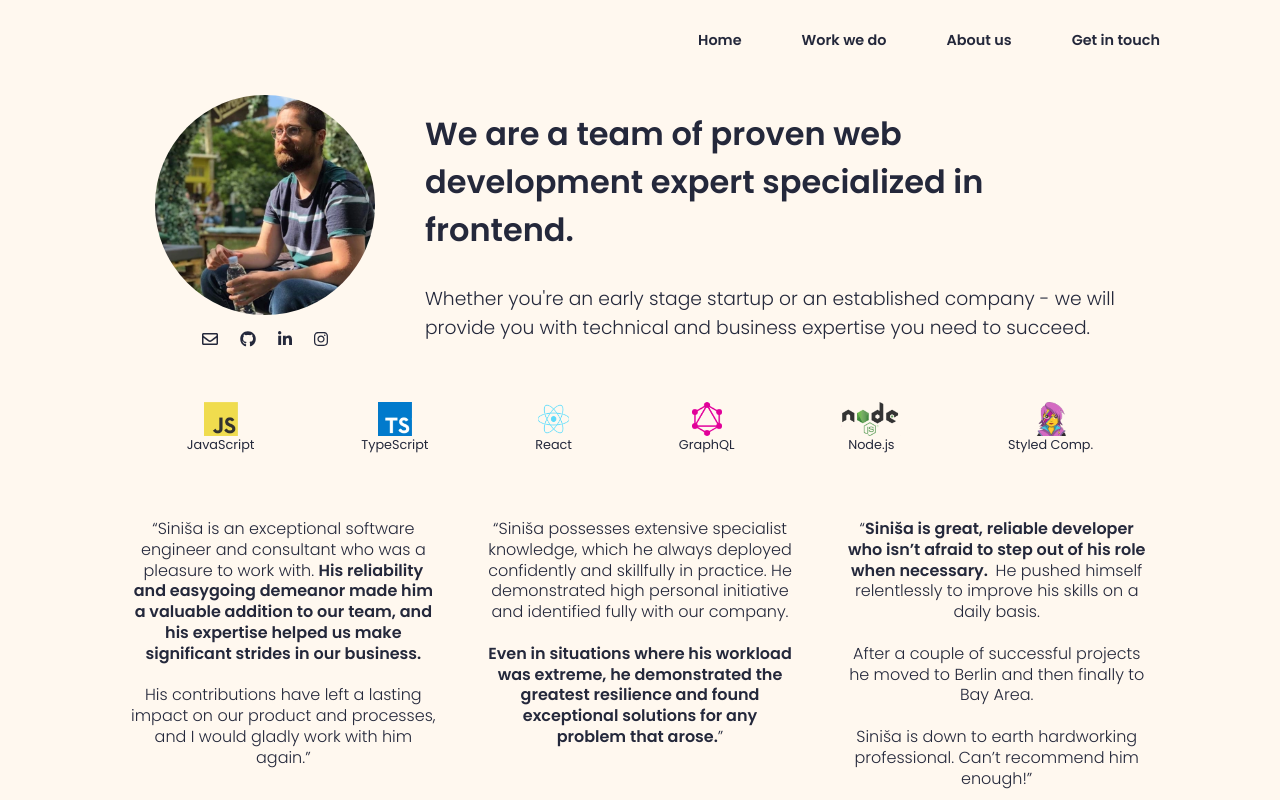
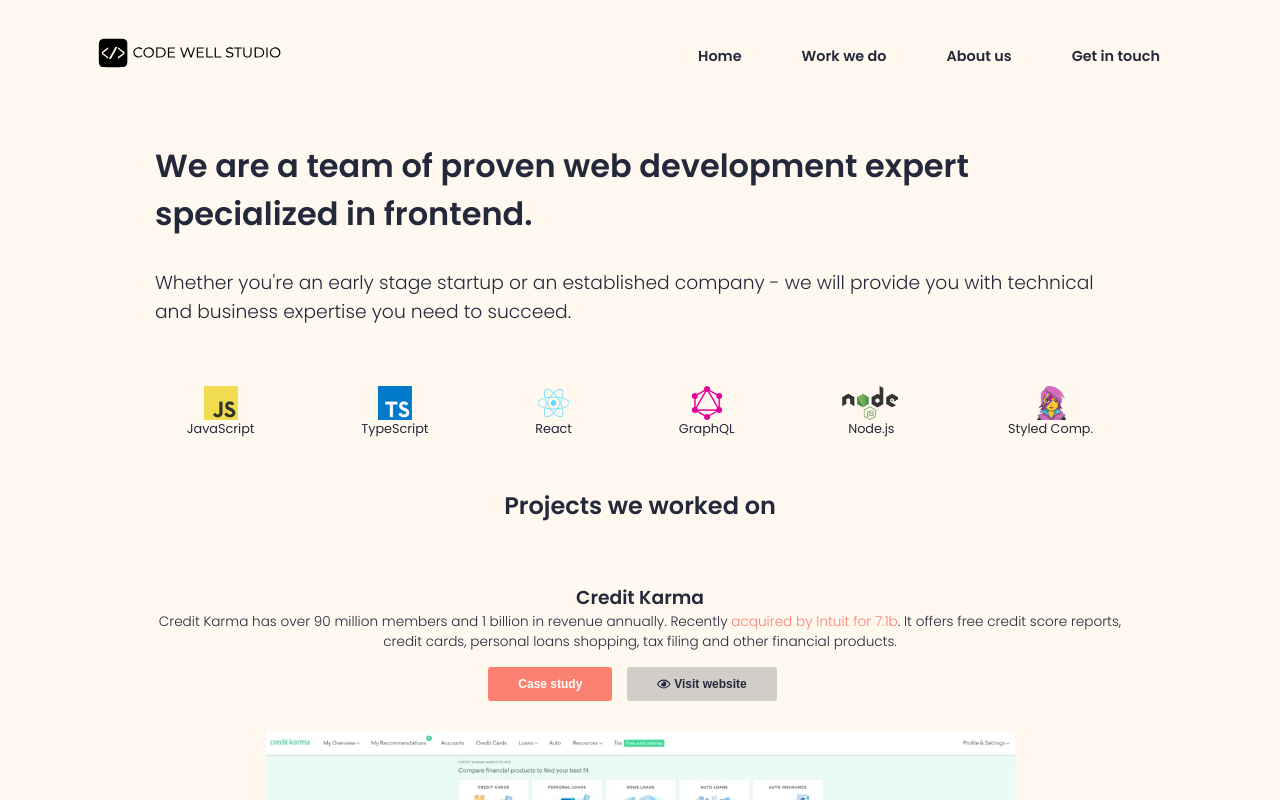
Before and after one commit to codewellstudio/web, a React (Create React App) app: page / in a window 1280 px wide. Built offline with nearby package versions, Linux system fonts and the light colour scheme.

Commit message:
Main page update

```diff
--- a/public/index.html
+++ b/public/index.html
@@ -9,27 +9,19 @@
     <meta name="theme-color" content="#000000" />
     <meta
       name="description"
-      content="Sinisa Mikulic is a proven web applications developer with over 8 years of experience. He helps early stage startups and established companies deliver their products so they can gain interest from investors, bring value to their users and meet their business goals."
+      content="Code Well Studio is a proven web development studio. We help early stage startups and established companies deliver their products so they can gain interest from investors, bring value to their users and meet their business goals."
     />
     <link rel="apple-touch-icon" href="%PUBLIC_URL%/favicon.ico" />
     <link href="https://fonts.googleapis.com/css?family=Poppins:300,400,500,600&display=swap" rel="stylesheet">
     <!-- Global site tag (gtag.js) - Google Analytics -->
-    <!-- <script async src="https://www.googletagmanager.com/gtag/js?id=UA-159774674-1"></script>
-    <script>
-      window.dataLayer = window.dataLayer || [];
-      function gtag(){dataLayer.push(arguments);}
-      gtag('js', new Date());
+    <!-- <script async src="https://www.googletagmanager.com/gtag/js?id=G-R6MY02VN9M"></script> -->
+    <!-- Google tag (gtag.js) -->
+<script>
+  // window.dataLayer = window.dataLayer || [];
+  // function gtag(){dataLayer.push(arguments);}
+  // gtag('js', new Date());
 
-      gtag('config', 'UA-159774674-1');
-    </script> -->
-    <!-- Google tag (gtag.js) -->
-<script async src="https://www.googletagmanager.com/gtag/js?id=G-R6MY02VN9M"></script>
-<script>
-  window.dataLayer = window.dataLayer || [];
-  function gtag(){dataLayer.push(arguments);}
-  gtag('js', new Date());
-
-  gtag('config', 'G-R6MY02VN9M');
+  // gtag('config', 'G-R6MY02VN9M');
 </script>
 
     <!--
@@ -41,7 +33,7 @@
       work correctly both with client-side routing and a non-root public URL.
       Learn how to configure a non-root public URL by running `npm run build`.
     -->
-    <title>Sinisa Mikulic - Web development expert</title>
+    <title>Code Well Studio - Web development experts</title>
   </head>
   <body>
     <noscript>You need to enable JavaScript to run this app.</noscript>
--- a/src/App.js
+++ b/src/App.js
@@ -7,8 +7,8 @@
 import Navigation from './components/navigation/navigation'
 import Footer from './components/footer/footer'
 import SectionIntro from './sections/section-intro/section-intro'
-import SectionTestimonials from './sections/section-testimonials/section-testimonials'
-import SectionShowcase from './sections/section-showcase/section-showcase'
+// import SectionTestimonials from './sections/section-testimonials/section-testimonials'
+// import SectionShowcase from './sections/section-showcase/section-showcase'
 import SectionHowIWork from './sections/section-how-i-work/section-how-i-work'
 import SectionContact from './sections/section-contact/section-contact'
 import SectionWork from './sections/section-work/section-work'
@@ -30,9 +30,9 @@
         <Switch>
           <Route exact path="/">
             <SectionIntro />
-            <SectionTestimonials />
+            {/* <SectionTestimonials /> */}
             <SectionWork />
-            <SectionShowcase />
+            {/* <SectionShowcase /> */}
             <SectionHowIWork />
             <SectionContact />
           </Route>
--- a/src/components/footer/footer.js
+++ b/src/components/footer/footer.js
@@ -1,12 +1,12 @@
 import React from 'react'
-import SocialLinks from '../social-links/social-links'
+// import SocialLinks from '../social-links/social-links'
 import './footer.css'
 
 function Footer() {
   return (
     <footer>
-      <SocialLinks />
-      <p>© Sinisa Mikulic. All Rights Reserved.</p>
+      {/* <SocialLinks /> */}
+      <p>© Code Well Studio. All Rights Reserved.</p>
     </footer>
   );
 }
--- a/src/components/navigation/navigation.css
+++ b/src/components/navigation/navigation.css
@@ -1,3 +1,11 @@
+.navigation {
+  display: flex;
+  justify-content: space-between;
+  align-items: center;
+}
+.navigation .company-logo img {
+  width: 200px;
+}
 .navigation .items {
   display: flex;
   justify-content: flex-end;
@@ -9,7 +17,7 @@
 }
 .navigation a {
   text-decoration: none;
-  color: #24283B;
+  color: #24283b;
   padding-bottom: 2px;
   border-bottom: 2px solid transparent;
 }
@@ -17,7 +25,11 @@
   padding-bottom: 2px;
   border-bottom: 2px solid rgba(30, 34, 51, 0.2);
 }
-@media(max-width: 936px) {
+.navigation .company-logo:hover {
+  padding-bottom: 2px;
+  border-bottom: 2px solid transparent;
+}
+@media (max-width: 936px) {
   .navigation .items {
     justify-content: center;
   }
@@ -25,7 +37,7 @@
     margin: 0 15px;
   }
 }
-@media(max-width: 656px) {
+@media (max-width: 656px) {
   .navigation .items .item {
     margin: 0 12px;
     font-size: 0.75rem;
--- a/src/components/navigation/navigation.js
+++ b/src/components/navigation/navigation.js
@@ -1,16 +1,28 @@
-import React from 'react'
-import { Link } from 'react-router-dom'
-import { HashLink } from 'react-router-hash-link'
-import './navigation.css'
+import React from "react";
+import { Link } from "react-router-dom";
+import { HashLink } from "react-router-hash-link";
+import logoImgSvg from "../../images/logo.svg";
+import "./navigation.css";
 
 function Navigation() {
   return (
     <nav className="navigation">
+      <Link to="/" className="company-logo">
+        <img src={logoImgSvg} alt="Code Well Studio" />
+      </Link>
       <div className="items">
-        <Link to="/" className="item">Home</Link>
-        <HashLink to="/#work" className="item">Work we do</HashLink>
-        <Link to="/about" className="item">About us</Link>
-        <HashLink to="/#contact" className="item">Get in touch</HashLink>
+        <Link to="/" className="item">
+          Home
+        </Link>
+        <HashLink to="/#work" className="item">
+          Work we do
+        </HashLink>
+        <Link to="/about" className="item">
+          About us
+        </Link>
+        <HashLink to="/#contact" className="item">
+          Get in touch
+        </HashLink>
       </div>
     </nav>
   );
--- a/src/sections/section-contact/section-contact.js
+++ b/src/sections/section-contact/section-contact.js
@@ -6,7 +6,7 @@
     <div id="contact" className="section section-contact">
       <h2>Get in touch</h2>
       <p>
-        Tell me more about your project and send me an email at &nbsp;
+        Tell us more about your project and send us an email at &nbsp;
         <a href="mailto:sinisa@codewell.studio">sinisa@codewell.studio</a>
       </p>
     </div>
--- a/src/sections/section-intro/section-intro.js
+++ b/src/sections/section-intro/section-intro.js
@@ -1,23 +1,31 @@
-import React from 'react'
-import profileImg from '../../images/profile.webp'
-import profileImgJpg from '../../images/profile.jpg'
-import SocialLinks from '../../components/social-links/social-links'
-import './section-intro.css'
+import React from "react";
+// import profileImg from '../../images/profile.webp'
+// import profileImgJpg from '../../images/profile.jpg'
+// import logoImgSvg from "../../images/logo.svg";
+// import SocialLinks from '../../components/social-links/social-links'
+import "./section-intro.css";
 
 function SectionIntro() {
   return (
     <div className="section section-intro">
       <div className="profile">
-        <div className="profile-picture">
+        {/* <div className="profile-picture">
           <picture>
             <source srcSet={profileImg} type="image/webp" alt="Sinisa Mikulic" />
             <img src={profileImgJpg} alt="Sinisa Mikulic" />
           </picture>
           <SocialLinks />
-        </div>
+        </div> */}
         <div className="profile-content">
-          <h1 className="headline">We are a team of proven web development expert specialized in frontend.</h1>
-          <h3 className="subheadline">Whether you're an early stage startup or an established company - we will provide you with technical and business expertise you need to succeed.</h3>
+          <h1 className="headline">
+            We are a team of proven web development expert specialized in
+            frontend.
+          </h1>
+          <h3 className="subheadline">
+            Whether you're an early stage startup or an established company - we
+            will provide you with technical and business expertise you need to
+            succeed.
+          </h3>
         </div>
       </div>
       <div className="technologies">
--- a/src/sections/section-work/section-work.js
+++ b/src/sections/section-work/section-work.js
@@ -15,7 +15,7 @@
 function SectionWork() {
   return (
     <div id="work" className="section section-work">
-      <h2>Projects I worked on</h2>
+      <h2>Projects we worked on</h2>
 
       <div className="project">
         <a
@@ -172,7 +172,7 @@
         <div className="project-description">
           <h3>Movieo</h3>
           <p>
-            My friends and I love movies, but finding great ones to watch is
+            We love movies, but finding great ones to watch is
             usually a hassle. We had been searching for a simple and
             well-designed movie-browsing interface, yet we couldn't find one.
             Therefore, we decided to create one ourselves.
```
Also changed, not shown: src/sections/section-how-i-work/section-how-i-work.js (+7 -7 lines), src/images/logo.png (renamed from public/logo.png), src/images/logo.svg (renamed from public/logo.svg).
